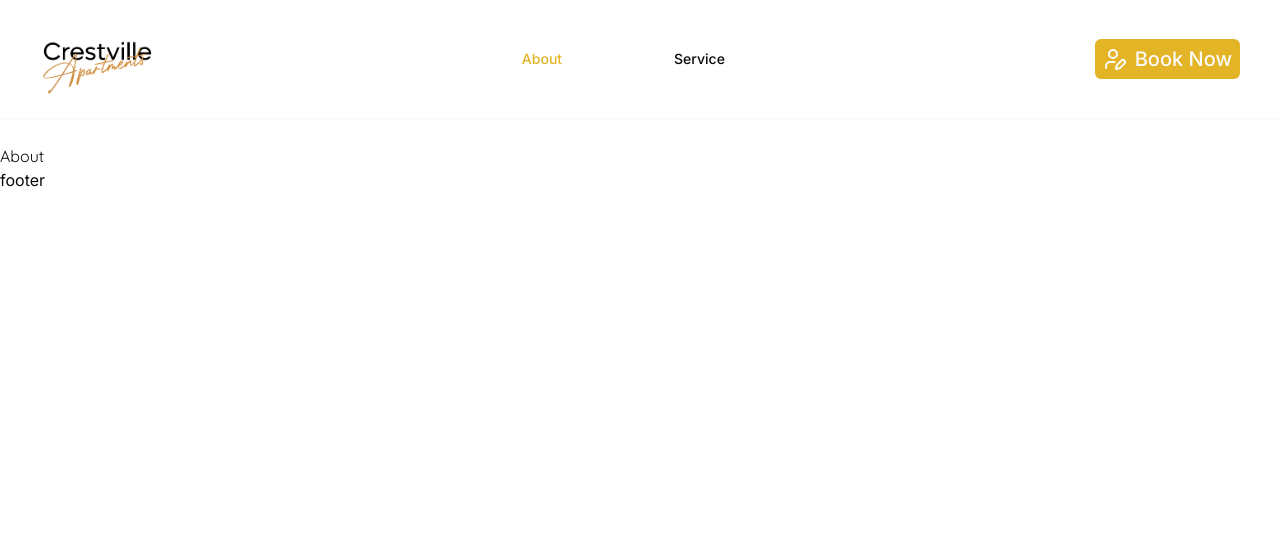
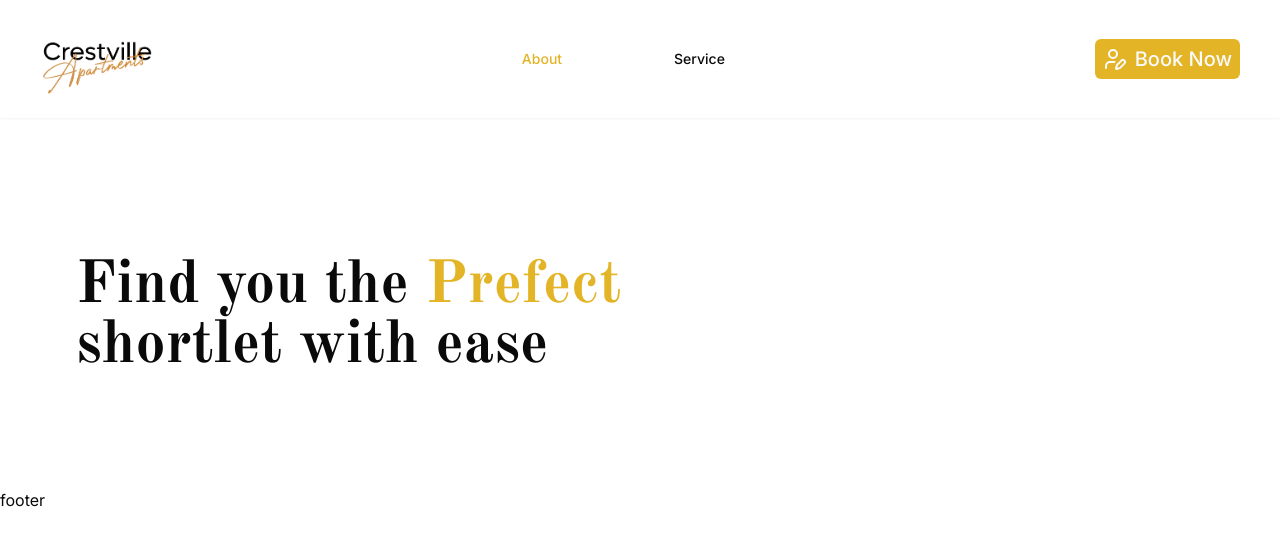
Before and after one commit to titosco/Crestville, a Next.js app in the folder crestville/: page /about in a window 1280 px wide. Shown: the top 546 px of the page. Built offline with nearby package versions, Linux system fonts and the light colour scheme; no server answers.

Commit message:
final link

```diff
--- a/crestville/app/about/page.jsx
+++ b/crestville/app/about/page.jsx
@@ -2,7 +2,14 @@ import React from "react";
 
 const About = () => {
   return (
-    <main className="mt-28 sm:mt-36">About</main>
+    <main className="mt-28 sm:mt-36">
+      <div className="flex flex-col gap-6 p-28 px-3 max-w-6xl mx-auto font-header">
+        <h1 className=" font-bold text-3xl lg:text-6xl">Find you the <span className="text-primary">Prefect</span>
+        <br />
+        shortlet with ease
+        </h1>
+      </div>
+    </main>
   );
 };
 
--- a/crestville/app/globals.css
+++ b/crestville/app/globals.css
@@ -1,4 +1,4 @@
-@import url('https://fonts.googleapis.com/css2?family=Dancing+Script:wght@400..700&family=Nunito:ital,wght@0,200..1000;1,200..1000&family=Old+Standard+TT:ital,wght@0,400;0,700;1,400&family=Quicksand:wght@300..700&display=swap');
+@import url('https://fonts.googleapis.com/css2?family=Dancing+Script:wght@400..700&family=Nunito:ital,wght@0,200..1000;1,200..1000&family=Old+Standard+TT:ital,wght@0,400;0,700;1,400&family=Quicksand:wght@300..700&&family=Roboto:ital,wght@0,100;0,300;0,400;0,500;0,700;0,900;1,100;1,300;1,400;1,500;1,700;1,900&display=swap');
 
 @tailwind base;
 @tailwind components;
```
